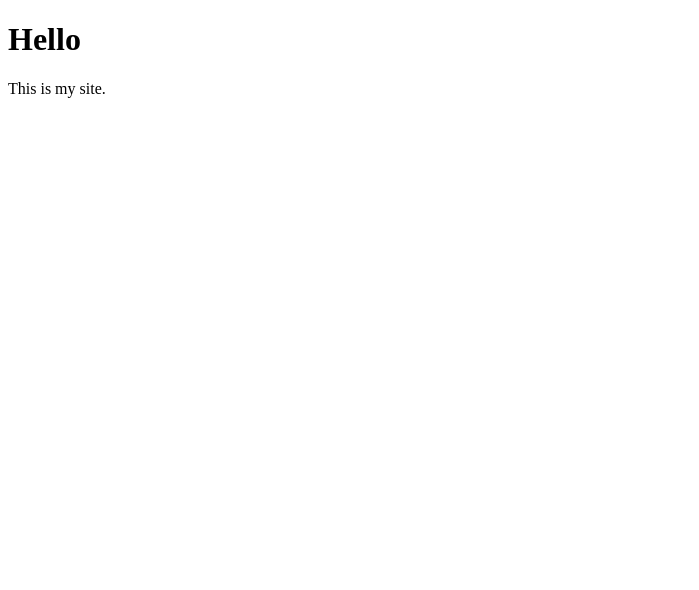
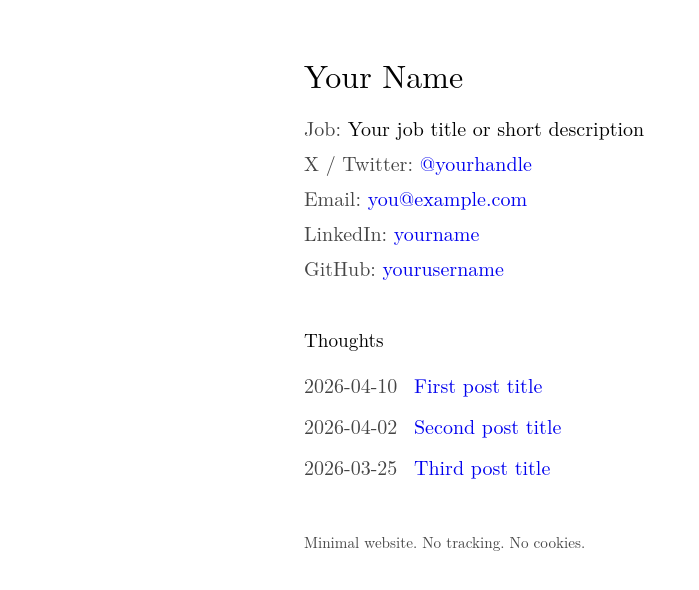
Before and after one commit to clementtisseau/clementtisseau.github.io, a plain HTML site: page index.html in a window 1280 px wide. Shown: the whole page, without its empty margins (0-699 px from the left). Drawn offline with Linux system fonts and the light colour scheme.

Commit message:
Update index.html

```diff
--- a/index.html
+++ b/index.html
@@ -1,11 +1,169 @@
 <!doctype html>
-<html>
-  <head>
-    <meta charset="utf-8">
-    <title>My blog</title>
-  </head>
-  <body>
-    <h1>Hello</h1>
-    <p>This is my site.</p>
-  </body>
+<html lang="en">
+<head>
+  <meta charset="UTF-8" />
+  <meta name="viewport" content="width=device-width, initial-scale=1.0" />
+  <title>Your Name</title>
+  <style>
+    :root {
+      --bg: #ffffff;
+      --text: #000000;
+      --link: #0000ee;
+      --muted: #444444;
+      --max-width: 720px;
+    }
+
+    * {
+      box-sizing: border-box;
+    }
+
+    html {
+      background: var(--bg);
+    }
+
+    body {
+      margin: 0;
+      background: var(--bg);
+      color: var(--text);
+      font-family: "Latin Modern Roman", "Computer Modern Serif", "CMU Serif", "Times New Roman", Times, serif;
+      font-size: 20px;
+      line-height: 1.55;
+      -webkit-font-smoothing: antialiased;
+      text-rendering: optimizeLegibility;
+    }
+
+    main {
+      max-width: var(--max-width);
+      margin: 56px auto 80px;
+      padding: 0 24px;
+    }
+
+    h1, h2, p, ul {
+      margin-top: 0;
+    }
+
+    h1 {
+      font-size: 2rem;
+      font-weight: 400;
+      line-height: 1.2;
+      margin-bottom: 18px;
+    }
+
+    h2 {
+      font-size: 1.2rem;
+      font-weight: 400;
+      margin-bottom: 14px;
+    }
+
+    p {
+      margin-bottom: 1rem;
+    }
+
+    a {
+      color: var(--link);
+      text-decoration: none;
+    }
+
+    a:hover {
+      text-decoration: underline;
+    }
+
+    .intro {
+      margin-bottom: 42px;
+    }
+
+    .meta {
+      list-style: none;
+      padding: 0;
+      margin: 0;
+    }
+
+    .meta li {
+      margin: 0 0 4px 0;
+    }
+
+    .label {
+      color: var(--muted);
+    }
+
+    .posts {
+      list-style: none;
+      padding: 0;
+      margin: 0;
+    }
+
+    .posts li {
+      margin: 0 0 10px 0;
+    }
+
+    .date {
+      color: var(--muted);
+      margin-right: 10px;
+      white-space: nowrap;
+    }
+
+    footer {
+      margin-top: 48px;
+      font-size: 0.95rem;
+      color: var(--muted);
+    }
+
+    @media (max-width: 640px) {
+      body {
+        font-size: 18px;
+      }
+
+      main {
+        margin-top: 32px;
+        padding: 0 18px;
+      }
+
+      h1 {
+        font-size: 1.7rem;
+      }
+
+      .date {
+        display: block;
+        margin-bottom: 2px;
+      }
+    }
+  </style>
+</head>
+<body>
+  <main>
+    <header class="intro">
+      <h1>Your Name</h1>
+
+      <ul class="meta">
+        <li><span class="label">Job:</span> Your job title or short description</li>
+        <li><span class="label">X / Twitter:</span> <a href="https://x.com/yourhandle">@yourhandle</a></li>
+        <li><span class="label">Email:</span> <a href="mailto:you@example.com">you@example.com</a></li>
+        <li><span class="label">LinkedIn:</span> <a href="https://www.linkedin.com/in/yourname/">yourname</a></li>
+        <li><span class="label">GitHub:</span> <a href="https://github.com/yourusername">yourusername</a></li>
+      </ul>
+    </header>
+
+    <section>
+      <h2>Thoughts</h2>
+      <ul class="posts">
+        <li>
+          <span class="date">2026-04-10</span>
+          <a href="posts/first-post.html">First post title</a>
+        </li>
+        <li>
+          <span class="date">2026-04-02</span>
+          <a href="posts/second-post.html">Second post title</a>
+        </li>
+        <li>
+          <span class="date">2026-03-25</span>
+          <a href="posts/third-post.html">Third post title</a>
+        </li>
+      </ul>
+    </section>
+
+    <footer>
+      Minimal website. No tracking. No cookies.
+    </footer>
+  </main>
+</body>
 </html>
```
